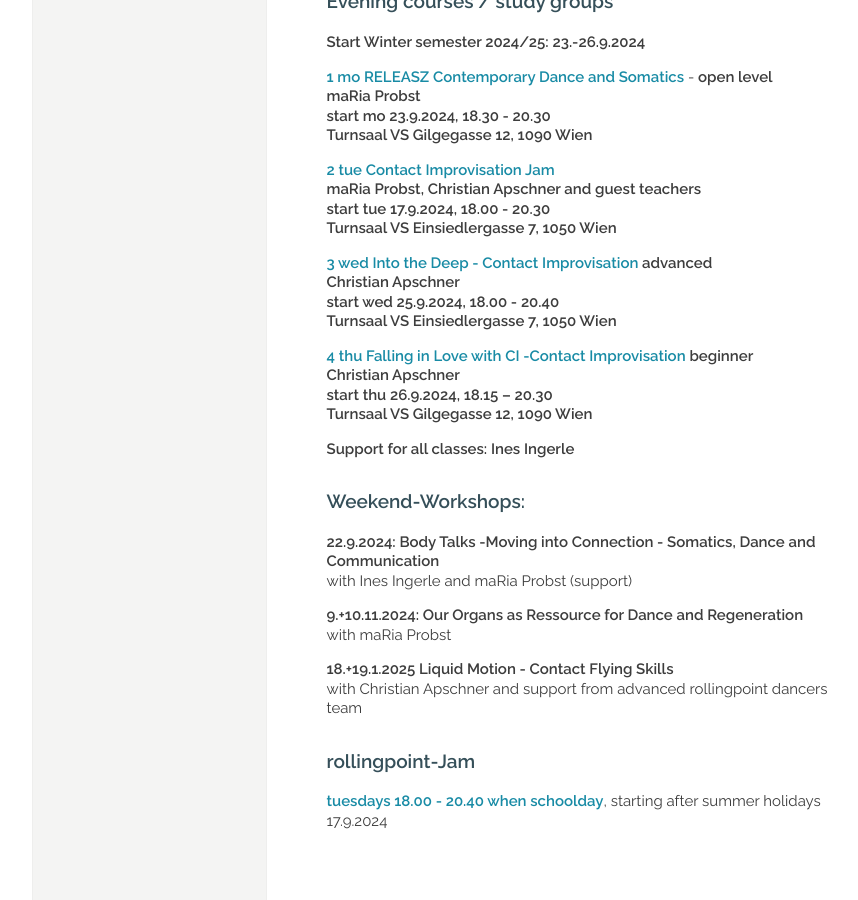
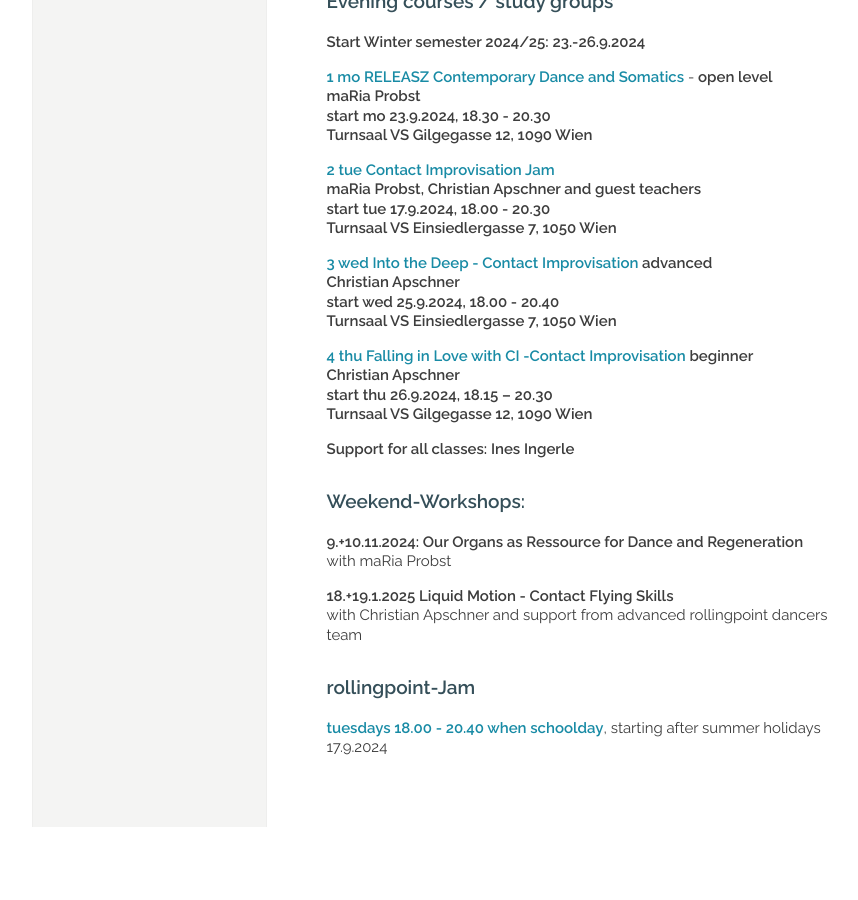
Before and after one commit to manulari/rollingpointat, a Jekyll site: the page built from _pages_en/en.md, in a window 1280 px wide and 900 px high, scrolled down 1216 px. Shown: the whole window, without its empty margins (152-1010 px from the left). Built offline with Jekyll 4.4.1, drawn with Linux system fonts in a browser that asks for light colours; comment, search, counter and statistics services are not loaded; after the commit the page ends 2043 px from its top, so only the background shows below that.

Commit message:
Update page (en) “en”

```diff
--- a/_pages_en/en.md
+++ b/_pages_en/en.md
@@ -53,9 +53,6 @@ registration form**:** <https://forms.gle/D5bwoQwoeueLpRCw7>
 
 ### Weekend-Workshops:
 
-**22.9.2024: Body Talks -Moving into Connection  - Somatics, Dance and Communication**\
-with Ines Ingerle and maRia Probst (support)
-
 **9.+10.11.2024: Our Organs as Ressource for Dance and Regeneration**\
 with maRia Probst
 
```
